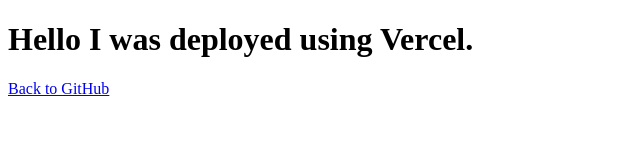
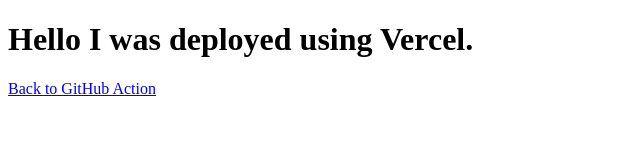
Before and after one commit to aaimio/vercel-preview-url-action, a website: page public/index.html in a window 1280 px wide. Shown: the full height of the page, 0-640 px from the left. Drawn offline with Linux system fonts and the light colour scheme.

Commit message:
some changes test

```diff
--- a/public/index.html
+++ b/public/index.html
@@ -10,7 +10,7 @@
       <h1>Hello I was deployed using Vercel.</h1>
       <p>
         <a href="https://github.com/aaimio/vercel-preview-url-action">
-            Back to GitHub
+            Back to GitHub Action
         </a>
       </p>
     </main>
```
